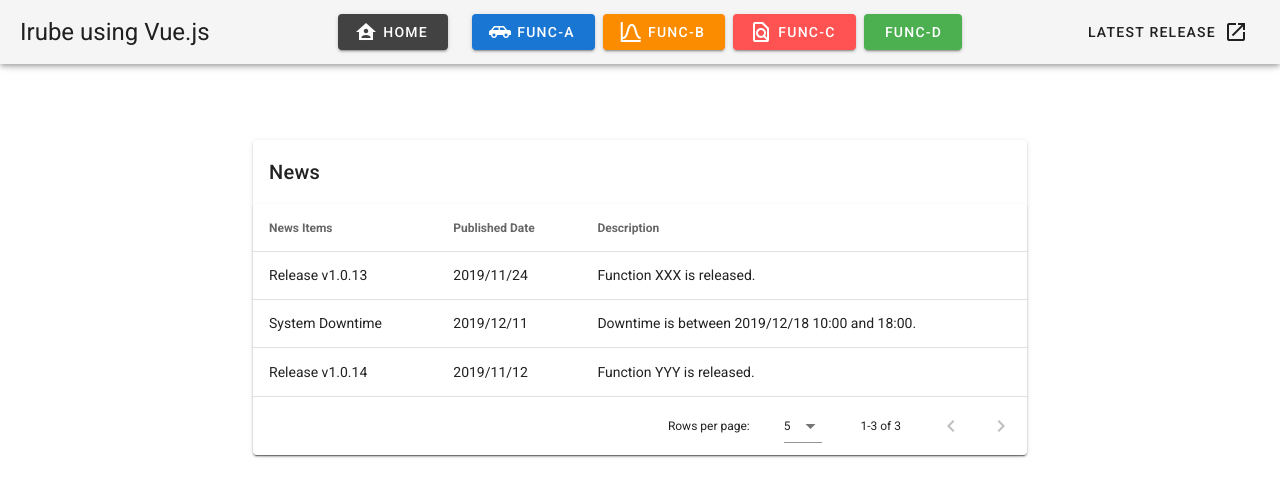
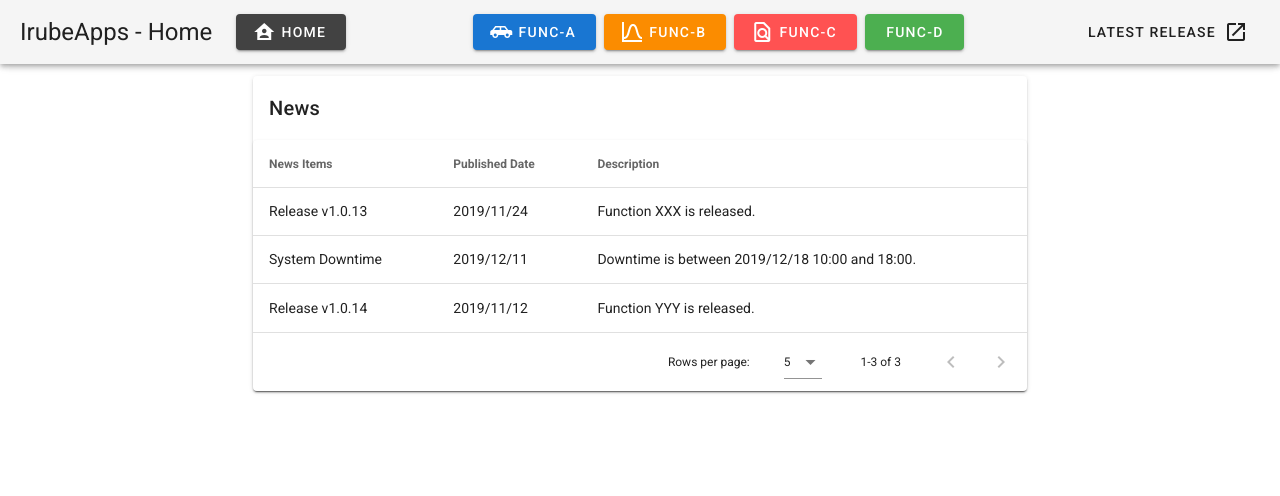
Before and after one commit to iluve0129/vuetest01, a Vue app: page / in a window 1280 px wide. Shown: the top 496 px of the page. Built offline with nearby package versions, Linux system fonts and the light colour scheme.

Commit message:
メニューを各ページごとに分離

```diff
--- a/package.json
+++ b/package.json
@@ -1,5 +1,5 @@
 {
-  "name": "testprj02_vuecli4_01",
+  "name": "testvue01",
   "version": "0.1.0",
   "private": true,
   "scripts": {
--- a/src/App.vue
+++ b/src/App.vue
@@ -1,37 +1,5 @@
 <template>
   <v-app>
-    <v-app-bar app>
-      <div class="d-flex align-center ma-1 headline">Irube using Vue.js</div>
-      <v-spacer></v-spacer>
-
-      <v-btn class="ma-5" color="secondary">
-        <v-icon>mdi-home-account</v-icon>
-        <router-link class="ma-1" tag="div" to="/">HOME</router-link>
-      </v-btn>
-      <v-btn class="ma-1" color="primary">
-        <v-icon>mdi-car-side</v-icon>
-        <router-link class="ma-1" tag="div" to="/funca">Func-A</router-link>
-      </v-btn>
-      <v-btn class="ma-1" color="warning">
-        <v-icon>mdi-chart-bell-curve</v-icon>
-        <router-link class="ma-1" tag="div" to="/funcb">Func-B</router-link>
-      </v-btn>
-      <v-btn class="ma-1" color="error">
-        <v-icon>mdi-file-find-outline</v-icon>
-        <router-link class="ma-1" tag="div" to="/funcc">Func-C</router-link>
-      </v-btn>
-      <v-btn class="ma-1" color="success">
-        <v-icon>mdi-settings-outline</v-icon>
-        <router-link class="ma-1" tag="div" to="/funcd">Func-D</router-link>
-      </v-btn>
-      <v-spacer></v-spacer>
-
-      <v-btn href target="_blank" text>
-        <span class="mr-2">Latest Release</span>
-        <v-icon>mdi-open-in-new</v-icon>
-      </v-btn>
-    </v-app-bar>
-
     <v-content>
       <router-view />
     </v-content>
--- a/src/router.ts
+++ b/src/router.ts
@@ -58,5 +58,10 @@ export default new Router({
         },
       ],
     },
+    {
+      path: '/funcx',
+      name: 'funcx',
+      component: () => import('./views/Func-X.vue'),
+    },
   ],
 });
--- a/src/views/Func-A.vue
+++ b/src/views/Func-A.vue
@@ -1,4 +1,6 @@
 <template>
+  <div>
+    <MenuFuncA />
     <v-container fluid class="grey lighten-5">
       <div class="full-width">
         <v-row>
@@ -13,17 +15,20 @@
         </v-row>
       </div>
     </v-container>
+  </div>
 </template>
 
 <script lang="ts">
 import Vue from "vue";
 import TreeView from "../components/TreeView.vue";
+import MenuFuncA from "./TopMenu/Menu_Func-A.vue";
 
 export default Vue.extend({
   name: "Func-A",
 
   components: {
-    TreeView
+    TreeView,
+    MenuFuncA
   }
 });
 </script>
--- a/src/views/Func-B.vue
+++ b/src/views/Func-B.vue
@@ -1,22 +1,25 @@
 <template>
-  <v-container fluid>
-    <div>
+  <div>
+    <MenuFuncB />
+    <v-container fluid>
       <TreeView2 />
-    </div>
-  </v-container>
+    </v-container>
+  </div>
 </template>
 
 <script lang="ts">
 import Vue from "vue";
 import TreeView from "../components/TreeView.vue";
 import TreeView2 from "../components/TreeView2.vue";
+import MenuFuncB from "./TopMenu/Menu_Func-B.vue";
 
 export default Vue.extend({
   name: "Func-B",
 
   components: {
     TreeView,
-    TreeView2
+    TreeView2,
+    MenuFuncB
   }
 });
 </script>
--- /dev/null
+++ b/src/views/Func-X.vue
@@ -0,0 +1,21 @@
+<template>
+  <v-content>
+    <MenuFuncX />
+    <div class="about">
+      <h1>This is page of Function-X</h1>
+    </div>
+  </v-content>
+</template>
+
+<script lang="ts">
+import Vue from "vue";
+import MenuFuncX from "./TopMenu/Menu_Func-X.vue";
+
+export default Vue.extend({
+  name: "Func-X",
+
+  components: {
+    MenuFuncX
+  }
+});
+</script>
--- a/src/views/Home.vue
+++ b/src/views/Home.vue
@@ -1,22 +1,25 @@
 <template>
-  <v-content>
+  <div>
+    <MenuHome />
     <v-container class="d-flex justify-center">
       <v-flex xs8 md8>
         <DataTable class="mx-auto" />
       </v-flex>
     </v-container>
-  </v-content>
+  </div>
 </template>
 
 <script lang="ts">
 import Vue from "vue";
 import DataTable from "../components/DataTable.vue";
+import MenuHome from "./TopMenu/Menu_Home.vue";
 
 export default Vue.extend({
   name: "Home",
 
   components: {
-    DataTable
+    DataTable,
+    MenuHome
   }
 });
 </script>
--- /dev/null
+++ b/src/views/TopMenu/Menu_Func-A.vue
@@ -0,0 +1,46 @@
+<template>
+  <v-app-bar app>
+    <div class="d-flex align-center ma-1 headline">Func-A</div>
+    <v-btn class="ma-5" color="secondary">
+      <v-icon>mdi-home-account</v-icon>
+      <router-link class="ma-1" tag="div" to="/">HOME</router-link>
+    </v-btn>
+
+    <v-spacer></v-spacer>
+
+    <v-btn class="ma-1" color="primary">
+      <v-icon>mdi-car-side</v-icon>
+      <router-link class="ma-1" tag="div" to="/funcx">FuncA-menu1</router-link>
+    </v-btn>
+    <v-btn class="ma-1" color="primary">
+      <v-icon>mdi-chart-bell-curve</v-icon>
+      <router-link class="ma-1" tag="div" to="/funcx">FuncA-menu2</router-link>
+    </v-btn>
+    <v-btn class="ma-1" color="primary">
+      <v-icon>mdi-file-find-outline</v-icon>
+      <router-link class="ma-1" tag="div" to="/funcx">FuncA-menu3</router-link>
+    </v-btn>
+    <v-btn class="ma-1" color="primary">
+      <v-icon>mdi-settings-outline</v-icon>
+      <router-link class="ma-1" tag="div" to="/funcx">FuncA-menu4</router-link>
+    </v-btn>
+    <v-spacer></v-spacer>
+
+    <v-btn href target="_blank" text>
+      <span class="mr-2">Latest Release</span>
+      <v-icon>mdi-open-in-new</v-icon>
+    </v-btn>
+  </v-app-bar>
+</template>
+
+<script lang="ts">
+import Vue from "vue";
+
+export default Vue.extend({
+  name: "MenuFuncA",
+
+  data: () => ({
+    //
+  })
+});
+</script>
--- /dev/null
+++ b/src/views/TopMenu/Menu_Func-B.vue
@@ -0,0 +1,46 @@
+<template>
+  <v-app-bar app>
+    <div class="d-flex align-center ma-1 headline">Func-B</div>
+    <v-btn class="ma-5" color="secondary">
+      <v-icon>mdi-home-account</v-icon>
+      <router-link class="ma-1" tag="div" to="/">HOME</router-link>
+    </v-btn>
+
+    <v-spacer></v-spacer>
+
+    <v-btn class="ma-1" color="warning">
+      <v-icon>mdi-car-side</v-icon>
+      <router-link class="ma-1" tag="div" to="/funcx">FuncB-menu1</router-link>
+    </v-btn>
+    <v-btn class="ma-1" color="warning">
+      <v-icon>mdi-chart-bell-curve</v-icon>
+      <router-link class="ma-1" tag="div" to="/funcx">FuncB-menu2</router-link>
+    </v-btn>
+    <v-btn class="ma-1" color="warning">
+      <v-icon>mdi-file-find-outline</v-icon>
+      <router-link class="ma-1" tag="div" to="/funcx">FuncB-menu3</router-link>
+    </v-btn>
+    <v-btn class="ma-1" color="warning">
+      <v-icon>mdi-settings-outline</v-icon>
+      <router-link class="ma-1" tag="div" to="/funcx">FuncB-menu4</router-link>
+    </v-btn>
+    <v-spacer></v-spacer>
+
+    <v-btn href target="_blank" text>
+      <span class="mr-2">Latest Release</span>
+      <v-icon>mdi-open-in-new</v-icon>
+    </v-btn>
+  </v-app-bar>
+</template>
+
+<script lang="ts">
+import Vue from "vue";
+
+export default Vue.extend({
+  name: "MenuFuncB",
+
+  data: () => ({
+    //
+  })
+});
+</script>
--- /dev/null
+++ b/src/views/TopMenu/Menu_Func-X.vue
@@ -0,0 +1,48 @@
+<template>
+  <v-app>
+    <v-app-bar app>
+      <div class="d-flex align-center ma-1 headline">Func-X</div>
+      <v-btn class="ma-5" color="secondary">
+        <v-icon>mdi-home-account</v-icon>
+        <router-link class="ma-1" tag="div" to="/">HOME</router-link>
+      </v-btn>
+
+      <v-spacer></v-spacer>
+
+      <v-btn class="ma-1" dark>
+        <v-icon>mdi-car-side</v-icon>
+        <router-link class="ma-1" tag="div" to="/funcx">FuncX-menu1</router-link>
+      </v-btn>
+      <v-btn class="ma-1" dark>
+        <v-icon>mdi-chart-bell-curve</v-icon>
+        <router-link class="ma-1" tag="div" to="/funcx">FuncX-menu2</router-link>
+      </v-btn>
+      <v-btn class="ma-1" dark>
+        <v-icon>mdi-file-find-outline</v-icon>
+        <router-link class="ma-1" tag="div" to="/funcx">FuncX-menu3</router-link>
+      </v-btn>
+      <v-btn class="ma-1" dark>
+        <v-icon>mdi-settings-outline</v-icon>
+        <router-link class="ma-1" tag="div" to="/funcx">FuncX-menu4</router-link>
+      </v-btn>
+      <v-spacer></v-spacer>
+
+      <v-btn href target="_blank" text>
+        <span class="mr-2">Latest Release</span>
+        <v-icon>mdi-open-in-new</v-icon>
+      </v-btn>
+    </v-app-bar>
+  </v-app>
+</template>
+
+<script lang="ts">
+import Vue from "vue";
+
+export default Vue.extend({
+  name: "MenuFuncX",
+
+  data: () => ({
+    //
+  })
+});
+</script>
--- /dev/null
+++ b/src/views/TopMenu/Menu_Home.vue
@@ -0,0 +1,46 @@
+<template>
+  <v-app-bar app>
+    <div class="d-flex align-center ma-1 headline">IrubeApps - Home</div>
+    <v-btn class="ma-5" color="secondary">
+      <v-icon>mdi-home-account</v-icon>
+      <router-link class="ma-1" tag="div" to="/">HOME</router-link>
+    </v-btn>
+
+    <v-spacer></v-spacer>
+
+    <v-btn class="ma-1" color="primary">
+      <v-icon>mdi-car-side</v-icon>
+      <router-link class="ma-1" tag="div" to="/funca">Func-A</router-link>
+    </v-btn>
+    <v-btn class="ma-1" color="warning">
+      <v-icon>mdi-chart-bell-curve</v-icon>
+      <router-link class="ma-1" tag="div" to="/funcb">Func-B</router-link>
+    </v-btn>
+    <v-btn class="ma-1" color="error">
+      <v-icon>mdi-file-find-outline</v-icon>
+      <router-link class="ma-1" tag="div" to="/funcc">Func-C</router-link>
+    </v-btn>
+    <v-btn class="ma-1" color="success">
+      <v-icon>mdi-settings-outline</v-icon>
+      <router-link class="ma-1" tag="div" to="/funcd">Func-D</router-link>
+    </v-btn>
+    <v-spacer></v-spacer>
+
+    <v-btn href target="_blank" text>
+      <span class="mr-2">Latest Release</span>
+      <v-icon>mdi-open-in-new</v-icon>
+    </v-btn>
+  </v-app-bar>
+</template>
+
+<script lang="ts">
+import Vue from "vue";
+
+export default Vue.extend({
+  name: "MenuHome",
+
+  data: () => ({
+    //
+  })
+});
+</script>
```
Also changed, not shown: src/views/TopMenu/Menu-Home.vue (deleted), 1 other file (tests, documents, lock files or other folders). Lines whose indentation alone changed are shown as unchanged.
